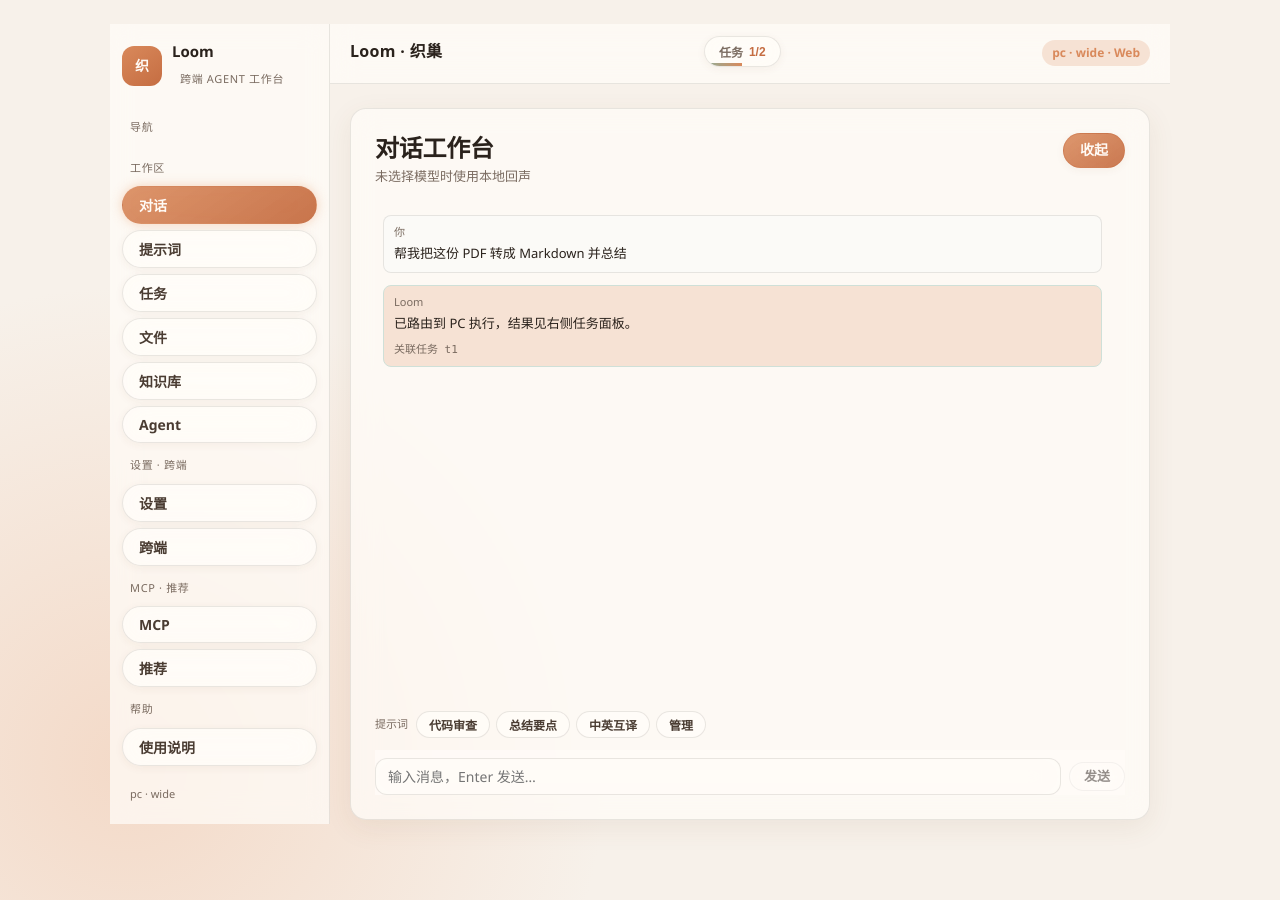
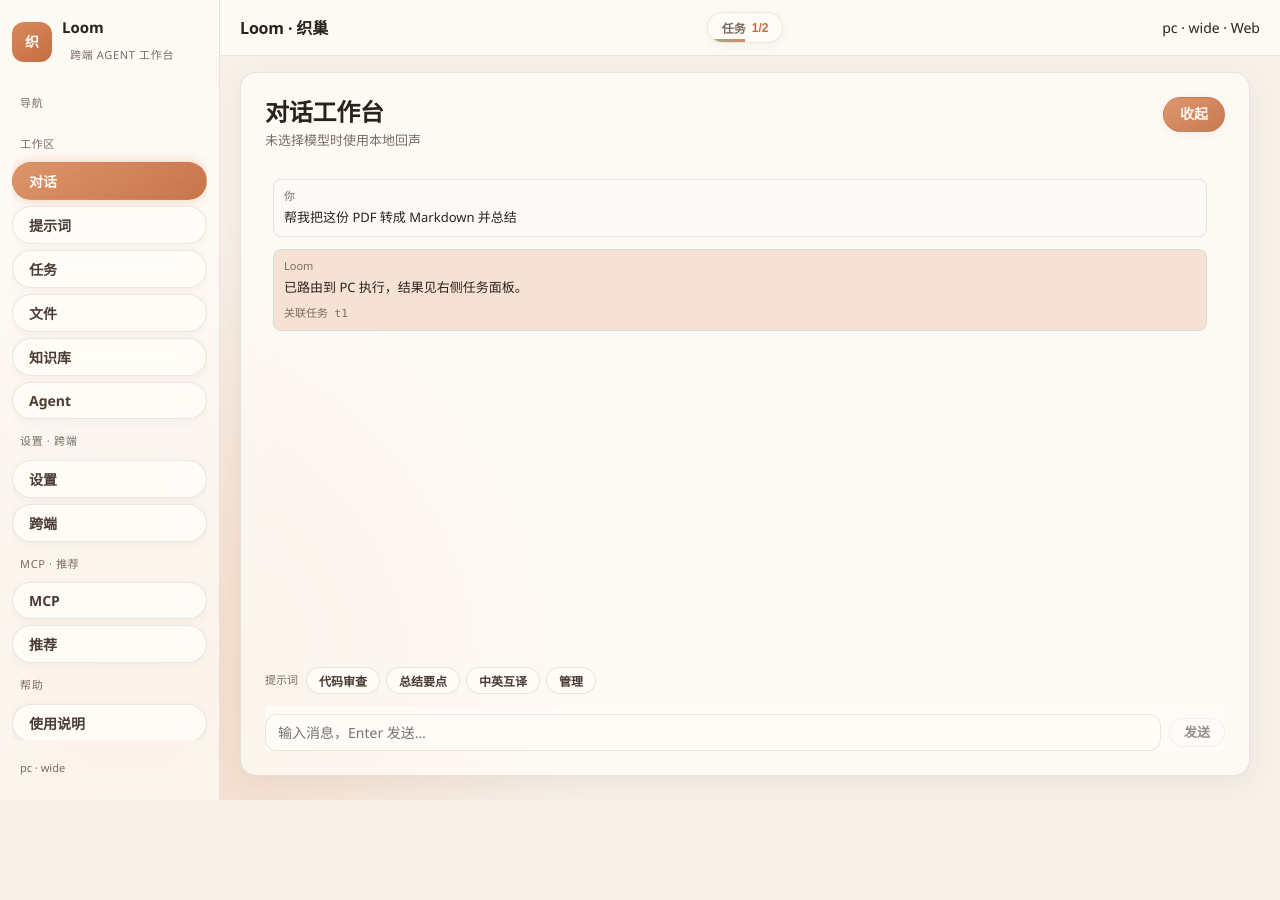
Before and after one commit to Yixi233-mo/Loom, a React (Vite) app: page / in a window 1280 px wide. After the commit the page ends 800 px from the top, so only its background shows below. Built offline with nearby package versions, Linux system fonts and the light colour scheme; no server answers.

Commit message:
feat(ui): U1 窗口适配与布局锁定 — 页面永不滚动
锁定 html/body/#root 视口；壳 Grid 独立滚动区（侧栏导航/主区/消息流）；输入框贴底；去掉与 layout 冲突的居中壳样式；Tauri 最小窗 960×640；新增 layout_lock 静态验收。

```diff
--- a/index.html
+++ b/index.html
@@ -17,6 +17,10 @@
         --warn: #b33a2b;
       }
       * { box-sizing: border-box; }
+      html, body {
+        height: 100%;
+        overflow: hidden;
+      }
       body {
         margin: 0;
         font-family: "Segoe UI", "PingFang SC", "Microsoft YaHei", sans-serif;
@@ -24,7 +28,12 @@
         color: var(--ink);
         line-height: 1.5;
       }
-      #root { min-height: 100vh; }
+      /* U1：根节点锁视口，禁止全局滚动 */
+      #root {
+        height: 100vh;
+        height: 100dvh;
+        overflow: hidden;
+      }
     </style>
   </head>
   <body>
--- a/src/styles.css
+++ b/src/styles.css
@@ -1,43 +1,5 @@
-/* Loom Shell 应用壳样式 */
-
-.app-shell {
-  max-width: 1100px;
-  margin: 0 auto;
-  padding: 24px 20px 48px;
-}
-
-.app-header {
-  display: flex;
-  align-items: baseline;
-  justify-content: space-between;
-  gap: 16px;
-  margin-bottom: 8px;
-  padding-bottom: 16px;
-  border-bottom: 1px solid var(--line);
-}
-
-.app-title {
-  font-size: 28px;
-  font-weight: 650;
-  letter-spacing: 0.02em;
-  margin: 0;
-}
-
-.app-subtitle {
-  margin: 4px 0 0;
-  color: var(--muted);
-  font-size: 14px;
-}
-
-.app-badge {
-  display: inline-block;
-  padding: 4px 10px;
-  border-radius: 999px;
-  background: var(--accent-soft);
-  color: var(--accent);
-  font-size: 12px;
-  font-weight: 600;
-}
+/* Loom Shell 应用壳样式
+   布局壳（.app-shell / .app-header）以 src/styles/layout.css 为准，此处只保留组件级补丁。 */
 
 .app-section {
   background: var(--panel);
--- a/src/styles/adapters.css
+++ b/src/styles/adapters.css
@@ -10,10 +10,8 @@
 }
 
 body {
-  padding-top: var(--safe-top);
-  padding-right: var(--safe-right);
-  padding-bottom: var(--safe-bottom);
-  padding-left: var(--safe-left);
+  /* 安全区内边距收进壳层，body 不撑出滚动 */
+  padding: 0;
 }
 
 /* Web / 三栏断点 */
--- a/src/styles/base.css
+++ b/src/styles/base.css
@@ -1,5 +1,6 @@
 /**
  * FE.2 基础层 — 字体、背景光晕、滚动条、焦点环。
+ * U1：视口锁定 — 页面永不整体滚动，滚动只发生在指定区域。
  */
 
 html {
@@ -9,15 +10,47 @@
   color: var(--ink);
   background: var(--bg);
   -webkit-font-smoothing: antialiased;
+  height: 100%;
+  overflow: hidden;
 }
 
 body {
   margin: 0;
-  min-height: 100vh;
+  height: 100%;
+  overflow: hidden;
   background:
     radial-gradient(ellipse 55vw 55vw at 10% 85%, var(--bg-glow), transparent 68%),
     var(--bg);
   color: var(--ink);
+}
+
+/* 悬停显示的细滚动条（6px 半透明） */
+* {
+  scrollbar-width: thin;
+  scrollbar-color: color-mix(in srgb, var(--ink) 22%, transparent) transparent;
+}
+
+::-webkit-scrollbar {
+  width: 6px;
+  height: 6px;
+}
+
+::-webkit-scrollbar-track {
+  background: transparent;
+}
+
+::-webkit-scrollbar-thumb {
+  background: color-mix(in srgb, var(--ink) 18%, transparent);
+  border-radius: 999px;
+}
+
+.scroll-area:hover::-webkit-scrollbar-thumb,
+.scroll-area:focus-visible::-webkit-scrollbar-thumb {
+  background: color-mix(in srgb, var(--ink) 32%, transparent);
+}
+
+::-webkit-scrollbar-thumb:hover {
+  background: color-mix(in srgb, var(--ink) 42%, transparent);
 }
 
 h1, h2, h3, h4 {
--- a/src/styles/layout.css
+++ b/src/styles/layout.css
@@ -1,20 +1,26 @@
 /**
  * 三端应用壳布局 — 参考 WorkBuddy / Claude Code / MiMo Desktop
  * 桌面：左栏导航 + 主工作区；移动：底部 Tab + 单栏
+ * U1：视口锁定 — html/body/#root 不滚动；滚动只发生在 side-nav / app-main / chat-stream
  */
 
 .app-shell {
   display: grid;
   grid-template-columns: 220px 1fr;
-  grid-template-rows: auto 1fr;
+  grid-template-rows: auto minmax(0, 1fr);
   grid-template-areas:
     "side head"
     "side main";
   gap: 0;
-  min-height: 100vh;
+  /* 锁死视口，禁止全局滚动 */
+  height: 100vh;
+  height: 100dvh;
+  max-height: 100vh;
+  max-height: 100dvh;
   max-width: none;
   margin: 0;
   padding: 0;
+  overflow: hidden;
 }
 
 .app-shell.layout-medium {
@@ -26,7 +32,14 @@
   grid-template-areas:
     "head"
     "main";
-  padding-bottom: 72px;
+  padding-bottom: 0;
+  /* 窄屏为底部 Tab 预留：主区行高减 tabbar */
+  grid-template-rows: auto minmax(0, 1fr);
+}
+
+.layout-narrow .app-main {
+  /* 为 fixed tabbar 留出安全区，避免内容被遮挡且不引发全局滚动 */
+  padding-bottom: calc(72px + var(--safe-bottom, 0px));
 }
 
 /* —— 侧栏（WorkBuddy 风）—— */
@@ -40,10 +53,17 @@
   border-right: 1px solid var(--glass-border);
   backdrop-filter: var(--card-backdrop);
   -webkit-backdrop-filter: var(--card-backdrop);
-  position: sticky;
-  top: 0;
-  height: 100vh;
-  overflow: auto;
+  /* 填满壳行高，内部导航区独立滚动 */
+  min-height: 0;
+  height: 100%;
+  overflow: hidden;
+}
+
+.app-side .side-nav {
+  flex: 1 1 auto;
+  min-height: 0;
+  overflow-y: auto;
+  overscroll-behavior: contain;
 }
 
 .layout-medium .app-side .side-label,
@@ -68,6 +88,7 @@
   align-items: center;
   gap: 10px;
   margin-bottom: 8px;
+  flex-shrink: 0;
 }
 
 .side-brand strong {
@@ -99,6 +120,7 @@
   font-size: 11px;
   color: var(--muted);
   padding: 8px;
+  flex-shrink: 0;
 }
 
 /* —— 顶栏 —— */
@@ -113,9 +135,9 @@
   background: var(--panel);
   backdrop-filter: var(--card-backdrop);
   -webkit-backdrop-filter: var(--card-backdrop);
-  position: sticky;
-  top: 0;
   z-index: var(--z-panel);
+  min-height: 56px;
+  flex-shrink: 0;
 }
 
 .app-header .app-title {
@@ -131,12 +153,18 @@
   display: none;
 }
 
-/* —— 主区 —— */
+/* —— 主区：独立滚动，输入区可贴底 —— */
 .app-main {
   grid-area: main;
-  padding: 16px 20px 32px;
+  padding: 16px 20px 24px;
   max-width: 1100px;
   width: 100%;
+  min-height: 0;
+  min-width: 0;
+  overflow-y: auto;
+  overflow-x: hidden;
+  overscroll-behavior: contain;
+  scrollbar-gutter: stable;
 }
 
 .app-main > .app-section,
@@ -222,13 +250,16 @@
 }
 
 
-/* 对话页贴合主区，减少外边距 */
+/* 对话页贴合主区，消息区独立滚动、输入框贴底 */
 .app-main > .fe-page[data-page="chat"] {
   margin-bottom: 0;
   display: flex;
   flex-direction: column;
   min-height: 0;
-  height: calc(100vh - 88px);
+  /* 撑满 app-main 可视区，不再用 100vh 死算 */
+  height: 100%;
+  max-height: 100%;
+  overflow: hidden;
 }
 
 .app-main > .fe-page[data-page="chat"] .fe-page-body {
@@ -236,10 +267,25 @@
   min-height: 0;
   display: flex;
   flex-direction: column;
+  overflow: hidden;
 }
 
 .app-main > .fe-page[data-page="chat"] .chat-workbench {
   flex: 1;
   height: auto;
   min-height: 0;
+  overflow: hidden;
 }
+
+.app-main > .fe-page[data-page="chat"] .chat-stream {
+  flex: 1 1 auto;
+  min-height: 0;
+  overflow-y: auto;
+  overscroll-behavior: contain;
+}
+
+.app-main > .fe-page[data-page="chat"] .chat-composer {
+  flex-shrink: 0;
+  position: relative;
+  bottom: auto;
+}
--- a/src/styles/pages.css
+++ b/src/styles/pages.css
@@ -109,18 +109,20 @@
   .fe-skeleton { animation: none; }
 }
 
-/* --- 对话工作台：默认铺满主区，消息区可滚动 --- */
+/* --- 对话工作台：填满父容器，消息区可滚动、输入框贴底 --- */
 .chat-workbench {
   display: flex;
   flex-direction: column;
   gap: var(--space-3);
-  /* 铺满 app-main 可视高度，去掉顶栏/底栏后自适应 */
-  height: calc(100vh - 140px);
-  min-height: 320px;
+  height: 100%;
+  min-height: 0;
+  max-height: 100%;
+  overflow: hidden;
 }
 
 .layout-narrow .chat-workbench {
-  height: calc(100vh - 160px);
+  height: 100%;
+  min-height: 0;
 }
 
 .chat-workbench--expanded .chat-stream {
```
Also changed, not shown: package.json (+1 -1 lines), src-tauri/tauri.conf.json (+10 -3 lines), tests/js/test_layout_lock.mjs (added, +50 -0 lines).
